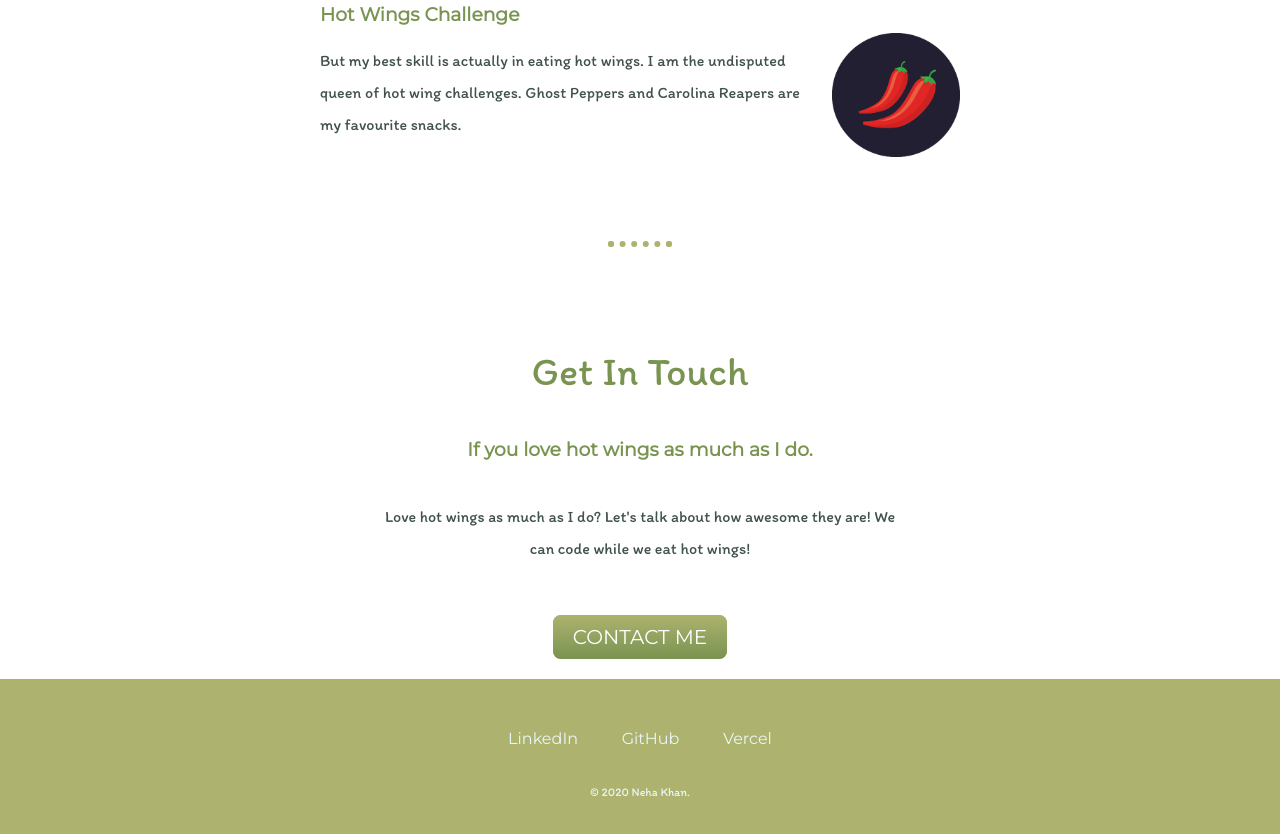
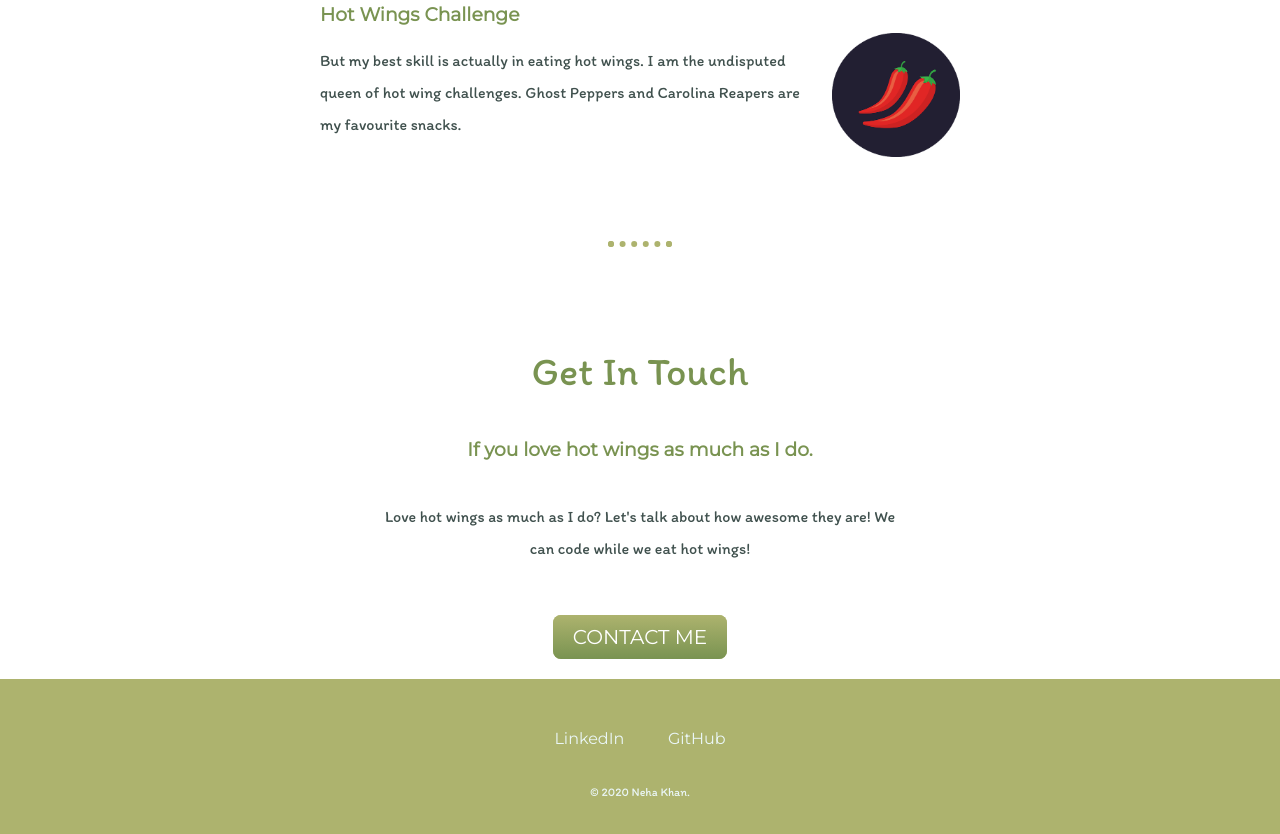
Before and after one commit to NehaKhann/MySite, a plain HTML site: page index.html in a window 1280 px wide. Shown: the part 1705-2539 px from the top of the page. Drawn offline with Linux system fonts and the light colour scheme; files whose address does not match are found by name.

Commit message:
Updated version

```diff
--- a/index.html
+++ b/index.html
@@ -56,7 +56,6 @@
   <div class="bottom-container">
     <a class="footer-link" href="https://www.linkedin.com/in/neha-khan-b83874196/">LinkedIn</a>
     <a class="footer-link" href="https://github.com/NehaKhann">GitHub</a>
-    <a class="footer-link" href="https://vercel.com/nehakhann">Vercel</a>
     <p class="copyright">© 2020 Neha Khan.</p>
   </div>
 </body>
```
